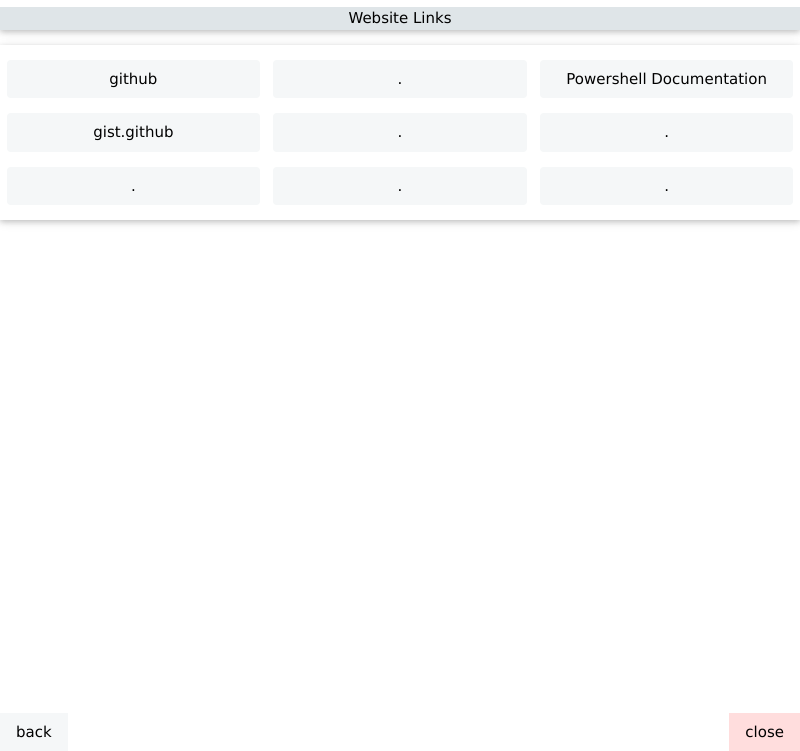
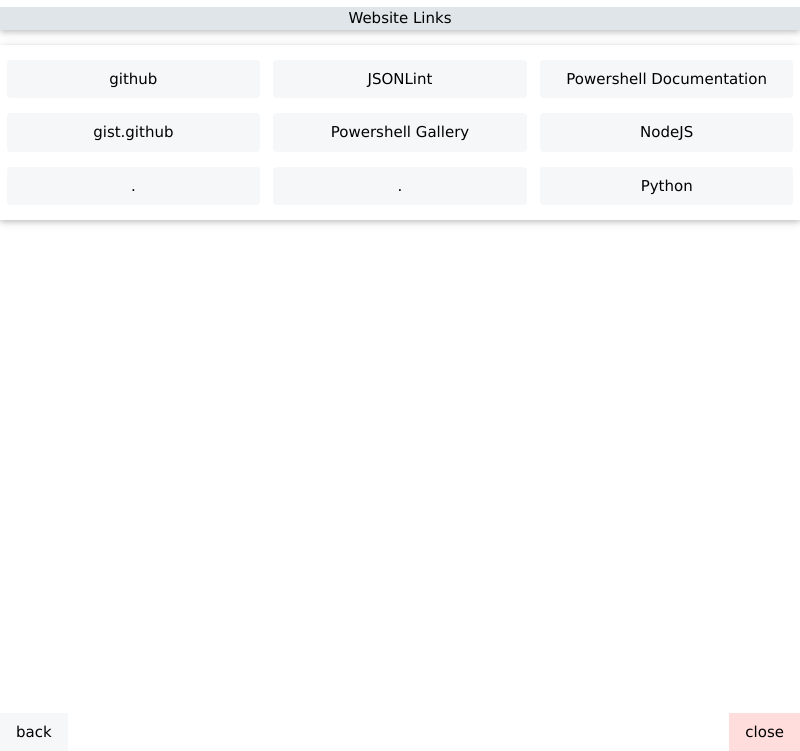
Before and after one commit to mezcel/bookmark-renderer, an Electron app: page view/html/bookmarks.html in a window 800 px wide. Shown: the part 49-800 px from the top of the page. Drawn offline with Linux system fonts and the light colour scheme.

Commit message:
added links and cleaned script

```diff
--- a/view/html/bookmarks.html
+++ b/view/html/bookmarks.html
@@ -33,15 +33,15 @@
                 </div>
 
                 <div class="w3-col s4">
-            <p><a href="" target="_blank" class="w3-theme-l5 w3-round">.</a></p>
-            <p><a href="" target="_blank" class="w3-theme-l5 w3-round">.</a></p>
+                    <p><a href="https://jsonlint.com/" target="_blank" class="w3-theme-l5 w3-round">JSONLint</a></p>
+                    <p><a href="https://www.powershellgallery.com/" target="_blank" class="w3-theme-l5 w3-round">Powershell Gallery</a></p>
                     <p><a href="" target="_blank" class="w3-theme-l5 w3-round">.</a></p>
                 </div>
 
                 <div class="w3-col s4">
                     <p><a href="https://docs.microsoft.com/en-us/powershell/" target="_blank" class="w3-theme-l5 w3-round">Powershell Documentation</a></p>
-            <p><a href="" target="_blank" class="w3-theme-l5 w3-round">.</a></p>
-            <p><a href="" target="_blank" class="w3-theme-l5 w3-round">.</a></p>
+                    <p><a href="https://nodejs.org/dist/latest-v12.x/docs/api/" target="_blank" class="w3-theme-l5 w3-round">NodeJS</a></p>
+                    <p><a href="https://docs.python.org" target="_blank" class="w3-theme-l5 w3-round">Python</a></p>
                 </div>
 
             </div>
```
Also changed, not shown: view/html/scripts.html (+6 -2 lines), view/html/notes.html (indentation only). Lines whose indentation alone changed are shown as unchanged.
